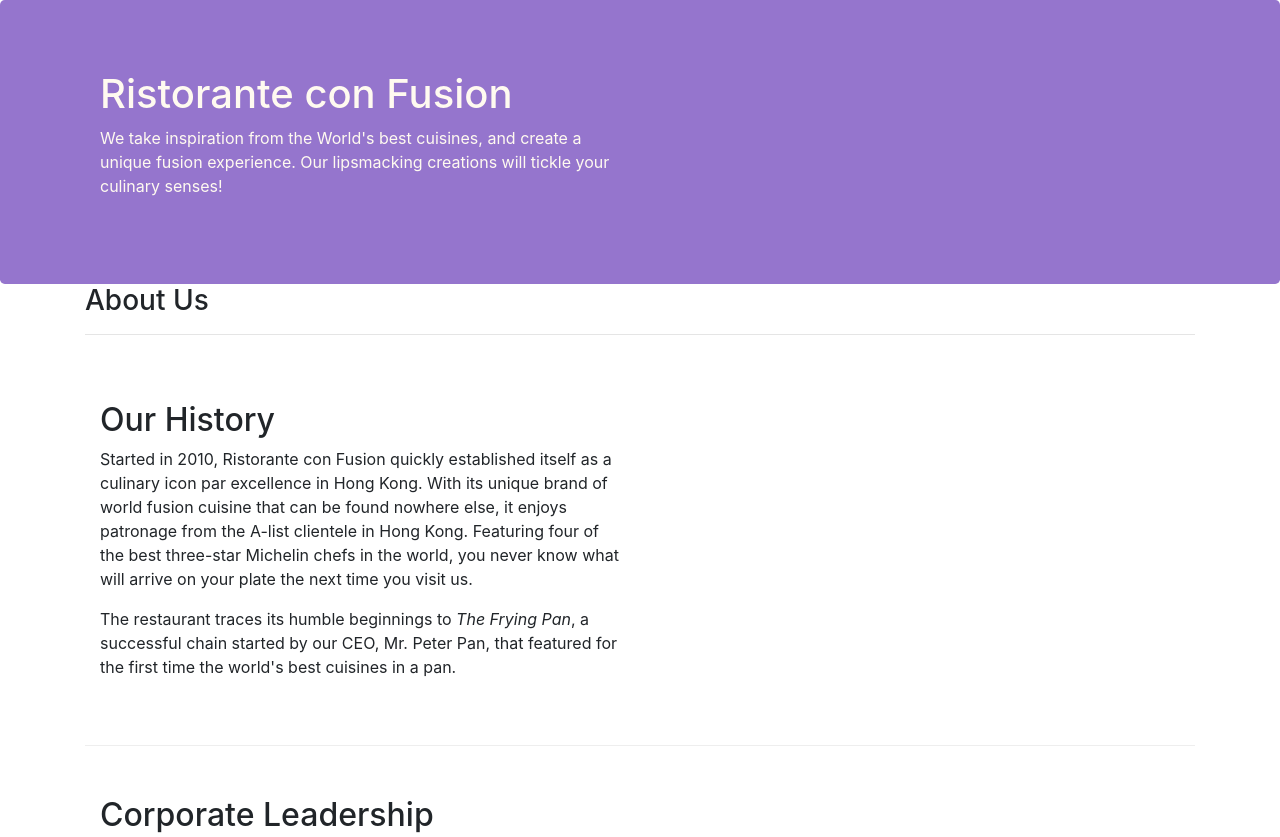
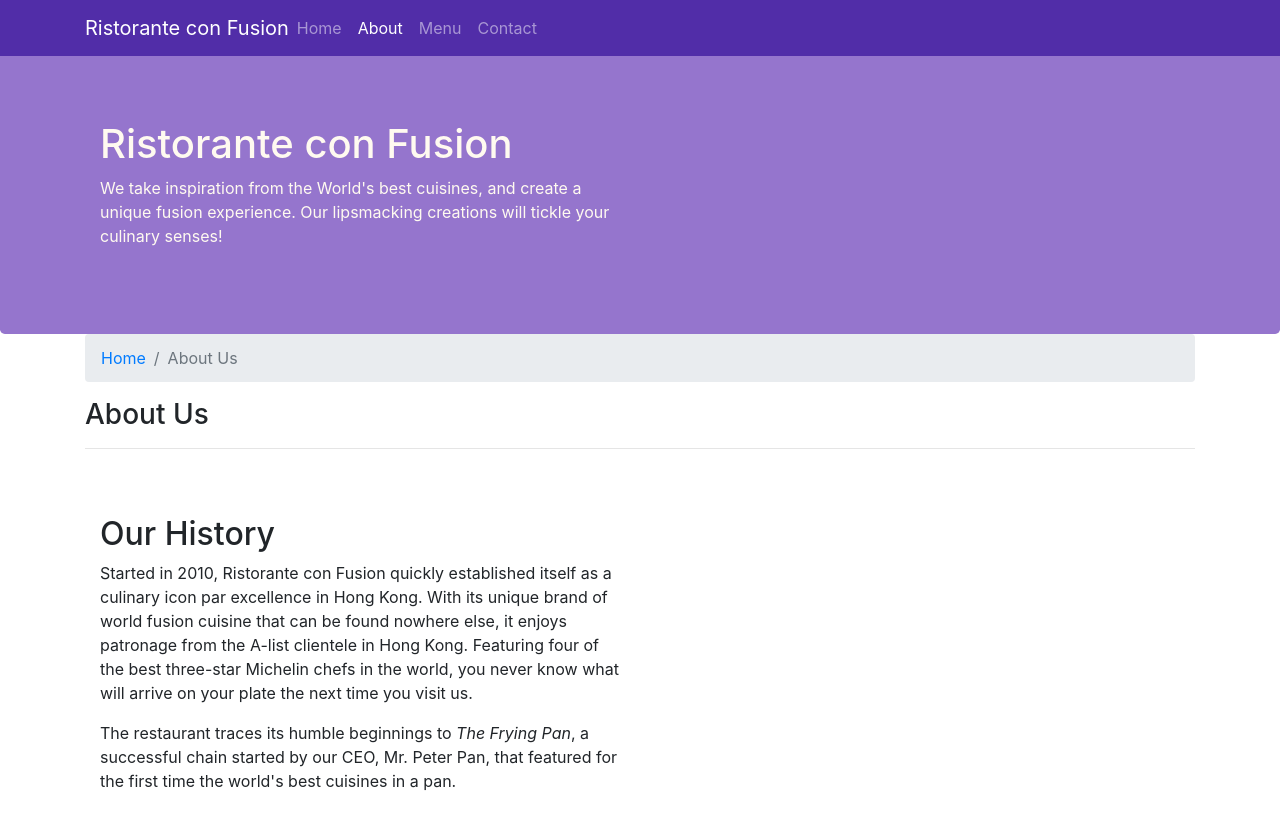
Before and after one commit to Rvranjan99/bootstrap4, a website: page aboutus.html in a window 1280 px wide. Shown: the top 837 px of the page. Drawn offline with nearby package versions, Linux system fonts and the light colour scheme.

Commit message:
navbar and breadcrumbs

```diff
--- a/CSS/styles.css
+++ b/CSS/styles.css
@@ -27,3 +27,11 @@ address{
     margin: 0px;
     color: #0f0f0f;
 }
+body{
+    padding: 50px 0px 0px 0px;
+    z-index: 0;
+}
+.navbar-dark{
+    background-color: #512DA8;
+
+}
--- a/aboutus.html
+++ b/aboutus.html
@@ -16,6 +16,25 @@
 </head>
 
 <body>
+    <nav class="navbar navbar-dark navbar-expand-sm  fixed-top">
+        <div class="container">
+            <button class="navbar-toggler" type="button" data-toggle="collapse" data-target="#Navbar">
+                <span class="navbar-toggler-icon"></span>
+            </button>
+            <a class="navbar-brand mr-auto" href="./index.html"> Ristorante con Fusion </a>
+            <div class="collapse navbar-collapse" id="Navbar">
+                <ul class="navbar-nav mr-auto">
+                <li class="nav-item "><a class="nav-link" href="./index.html">Home</a></li>
+                <li class="nav-item active"><a class="nav-link" href="#">About</a></li>
+                <li class="nav-item"><a class="nav-link" href="#">Menu</a></li>
+                <li class="nav-item"><a class="nav-link" href="#">Contact</a></li>
+
+            </ul>
+            </div>
+
+
+        </div>
+    </nav>
 
     <header class="jumbotron">
         <div class="container">
@@ -31,6 +50,10 @@
     </header>
 
     <div class="container">
+        <ol class="col-12 breadcrumb">
+                <li class="breadcrumb-item"><a href="./index.html">Home</a></li>
+                <li class="breadcrumb-item active">About Us</li>
+            </ol>
         <div class="row">
             <div class="col-12 col-sm">
                <h3>About Us</h3>
```
Also changed, not shown: index.html (+19 -0 lines).
